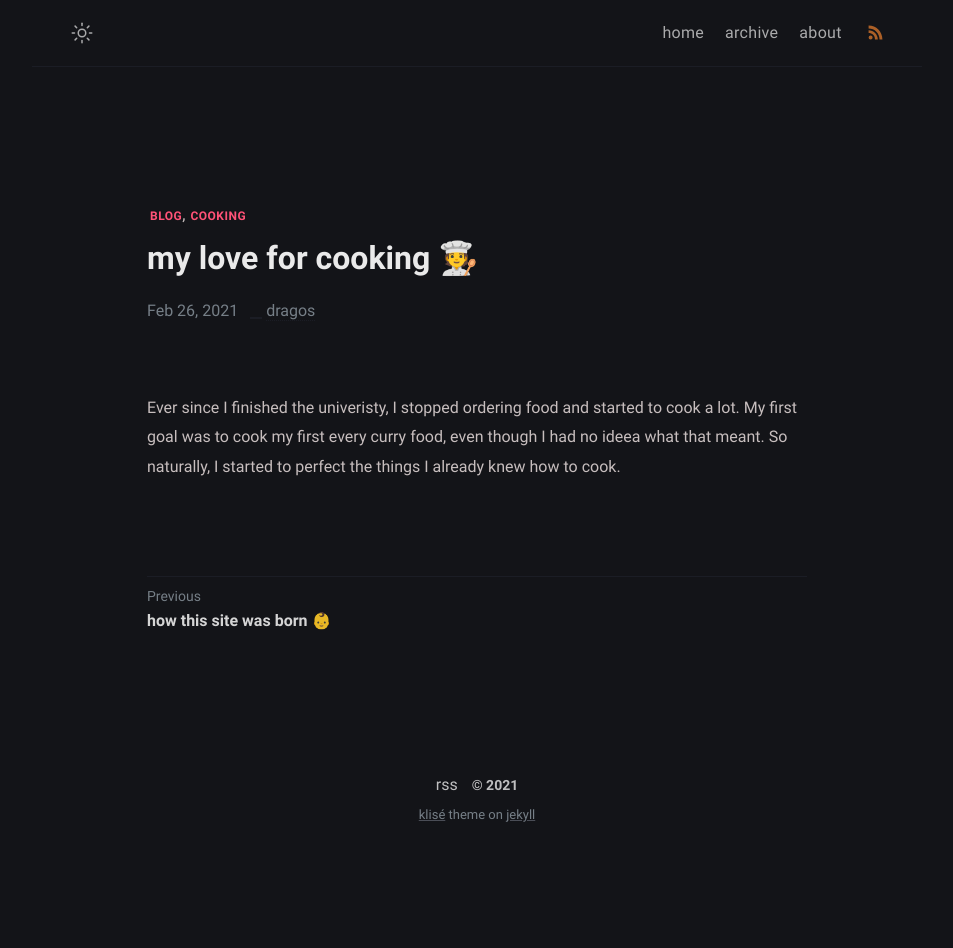
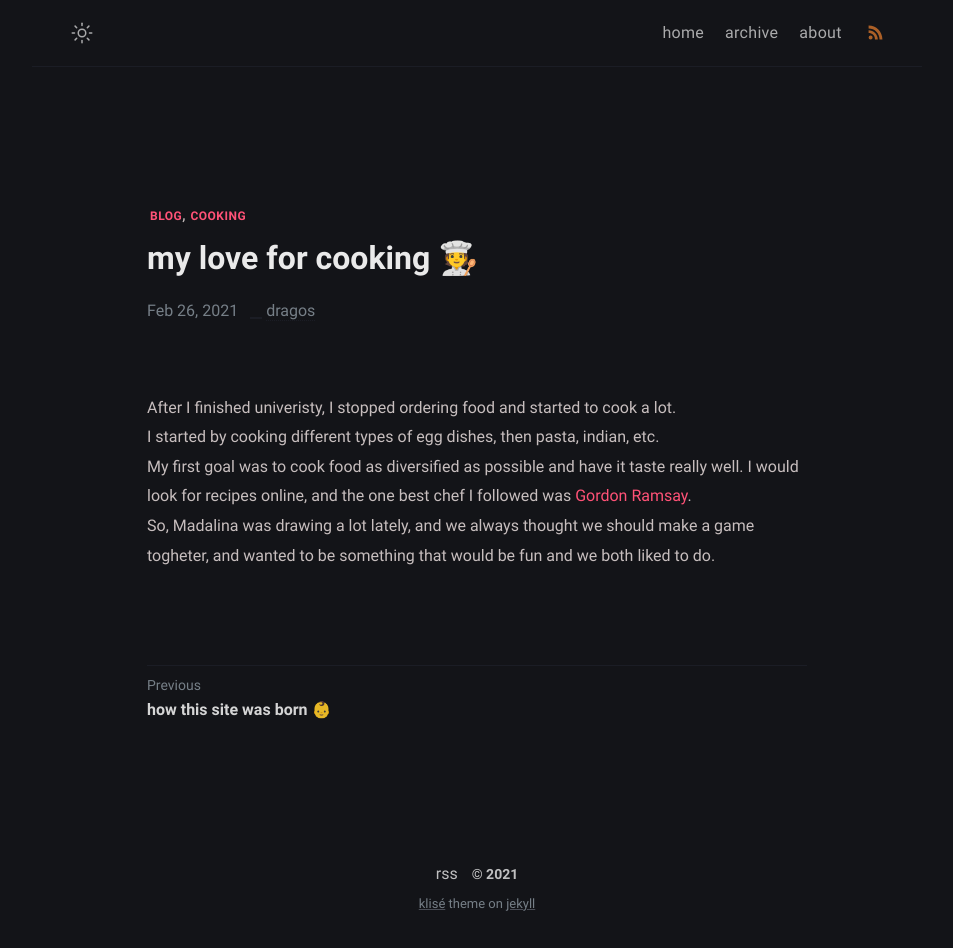
Before and after one commit to Ughuuu/ughuuu.github.io, a Jekyll site: the page built from _posts/my-love-for-cooking/2021-02-27-my-love-for-cooking.md, in a window 1280 px wide. Shown: the whole page, without its empty margins (163-1116 px from the left). Built offline with Jekyll 4.4.1, drawn with Linux system fonts in a browser that asks for light colours; before the commit the page ends 900 px from its top, so only the background shows below that.

Commit message:
Update 2021-02-27-my-love-for-cooking.md

```diff
--- a/_posts/my-love-for-cooking/2021-02-27-my-love-for-cooking.md
+++ b/_posts/my-love-for-cooking/2021-02-27-my-love-for-cooking.md
@@ -6,4 +6,10 @@ tags: [blog, cooking]
 description: how we started working on our first game together
 ---
 
-Ever since I finished the univeristy, I stopped ordering food and started to cook a lot. My first goal was to cook my first every curry food, even though I had no ideea what that meant. So naturally, I started to perfect the things I already knew how to cook.
+After I finished univeristy, I stopped ordering food and started to cook a lot.
+<br />
+I started by cooking different types of egg dishes, then pasta, indian, etc.
+<br />
+My first goal was to cook food as diversified as possible and have it taste really well. I would look for recipes online, and the one best chef I followed was [Gordon Ramsay](https://www.gordonramsay.com/).
+<br />
+So, Madalina was drawing a lot lately, and we always thought we should make a game togheter, and wanted to be something that would be fun and we both liked to do.
```
